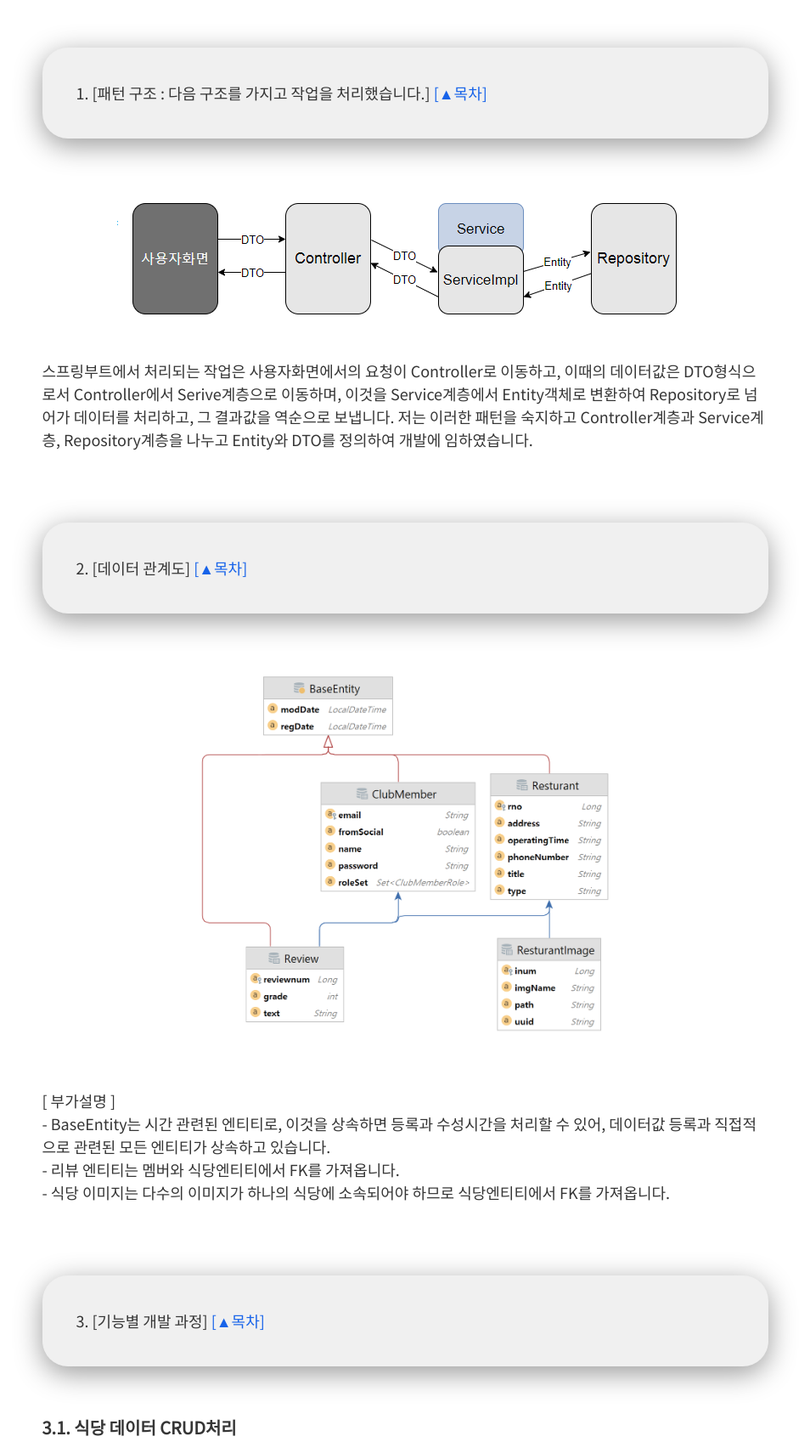
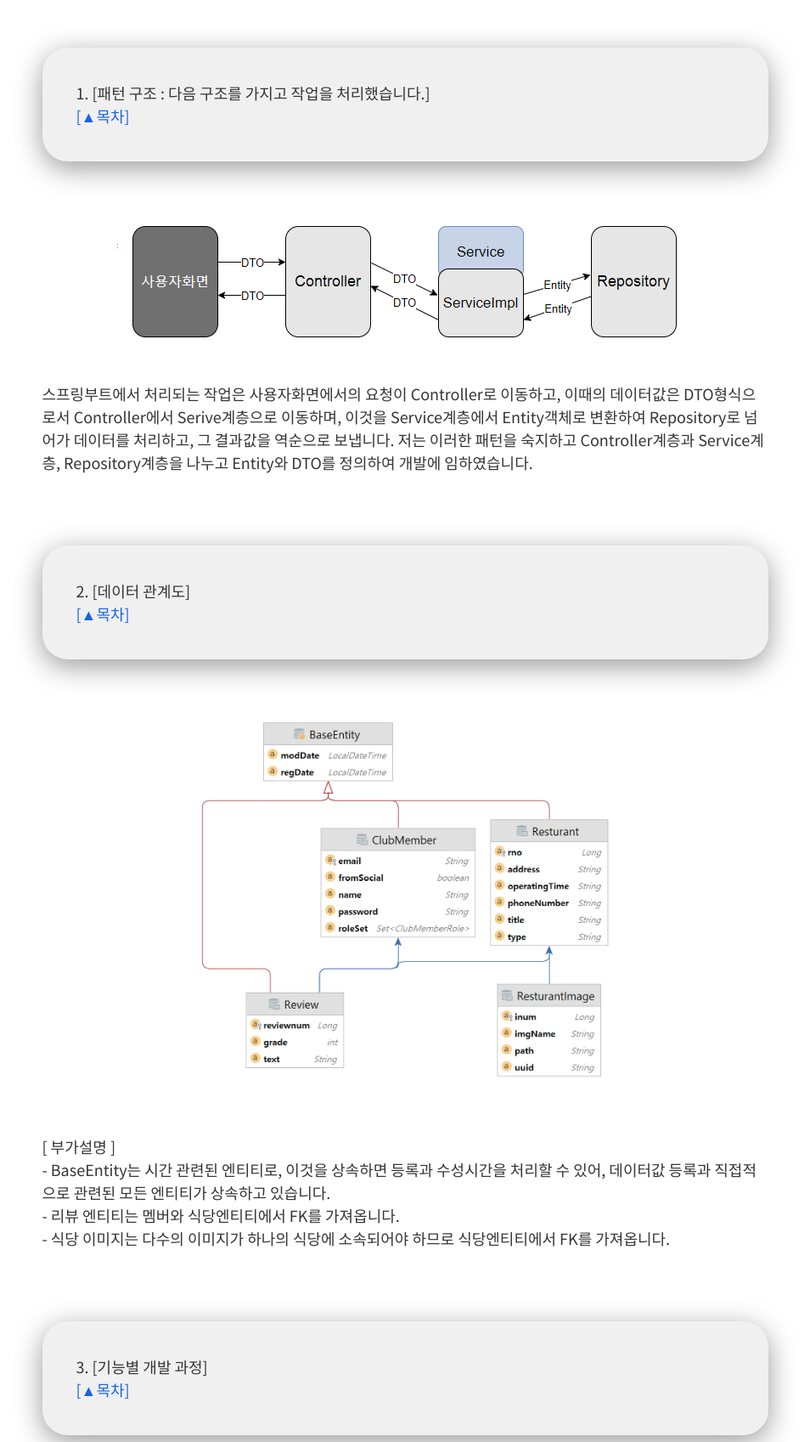
Before and after one commit to KGWon/portfolio, a plain HTML site: page projectSpring.html in a window 1280 px wide. Shown: the part 4260-5957 px from the top of the page at 85% size, without its empty margins (163-1117 px from the left). Drawn offline with Linux system fonts and the light colour scheme.

Commit message:
Update projectSpring.html

```diff
--- a/projectSpring.html
+++ b/projectSpring.html
@@ -231,7 +231,7 @@ iframe {
   <br><br>
 <div class="ddd1" >
   <div class="video">
-    1. [패턴 구조 : 다음 구조를 가지고 작업을 처리했습니다.] <span style="text-align:right;"><a href="#list">[▲목차]</a></span>
+    1. [패턴 구조 : 다음 구조를 가지고 작업을 처리했습니다.] <span style="display:block; margin : 0 0 0 auto ;"><a href="#list">[▲목차]</a></span>
 
 </div>
 <br>
@@ -244,7 +244,7 @@ iframe {
   <br><br>
 <div class="ddd1">
   <div class="video">
-    2. [데이터 관계도] <span style="text-align:right;"><a href="#list">[▲목차]</a></span>
+    2. [데이터 관계도] <span style="display:block; margin : 0 0 0 auto ;"><a href="#list">[▲목차]</a></span>
 </div><br>
 <img id="data"  src="./assets/images/bmjdb/entity.png"  style=" display:block; margin : 0  auto ;"><br>
 <br>
@@ -257,7 +257,7 @@ iframe {
 </div>
 <div id = "list3">
   <br><br> <div class="ddd1">   <div class="video">
-  3. [기능별 개발 과정] <span style="text-align:right;"><a href="#list">[▲목차]</a></span></div>
+  3. [기능별 개발 과정] <span style="display:block; margin : 0 0 0 auto ;"><a href="#list">[▲목차]</a></span></div>
 <br>
 
 <span style="font-size: 20px;"><b>3.1. 식당 데이터 CRUD처리</b></span><br>
@@ -325,7 +325,7 @@ iframe {
 </div></div>
 <div id = "list4">
   <br><br> <div class="ddd1">   <div class="video">
-4. [개선사항 및 새롭게 학습한 것] <span style="text-align:right;"><a href="#list">[▲목차]</a></span></div>
+4. [개선사항 및 새롭게 학습한 것] <span style="display:block; margin : 0 0 0 auto ;"><a href="#list">[▲목차]</a></span></div>
 <br>
 
 <li>가장 큰 문제점 : 현재 회원가입을 거쳐 회원id에 해당하는 이메일 주소가 DB에 있는 멤버만 리뷰창에서 전송되는 이메일 값을 검증하여 리뷰 등록이 가능합니다. 그런데 현재 리뷰창에 로그인된 유저의 이메일을 받아오는 메서드를 컨트롤러에서 정의하여 사용하고 있는데, 이렇게 하면 리뷰 등록 기능은 맛집 조회 페이지 안에 소속된 모달창이기 때문에, id가 null값(=공백)인 로그인 하지 않은 유저가 맛집 조회 페이지에 접근하게 되면 예외(=문제)가 발생하여 접근할 수 없게 됩니다. 그래서 로그인한 유저라도 리뷰 모달창에서 직접 이메일을 입력하여 리뷰를 등록하게끔 최종 구현했습니다. 저의 메서드에 문제가 있는지 다시 검토해보고 싶습니다.
```
